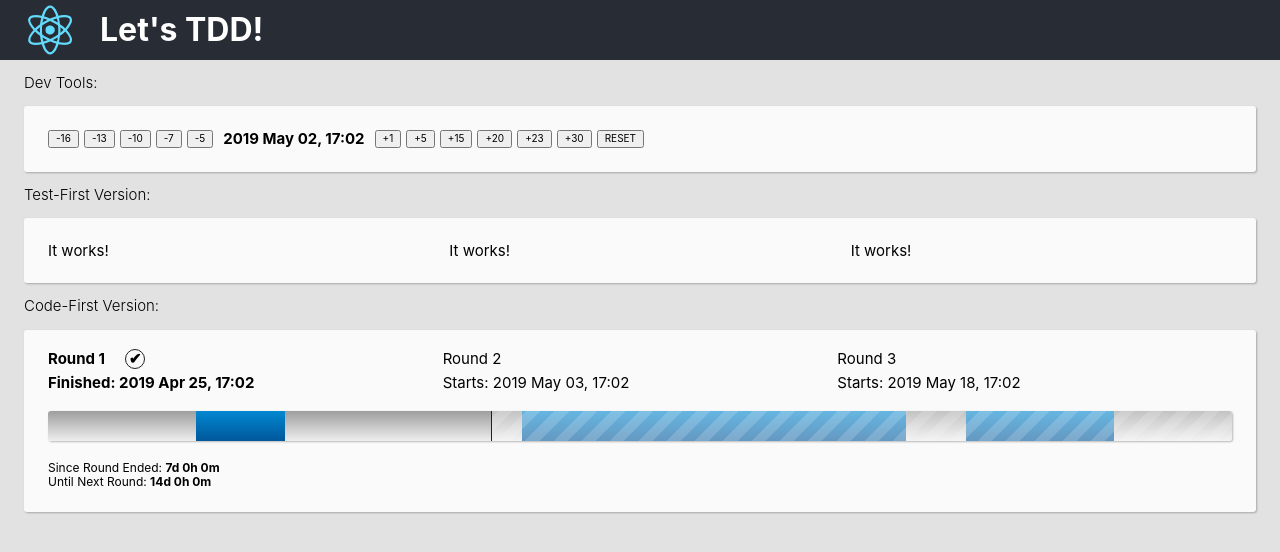
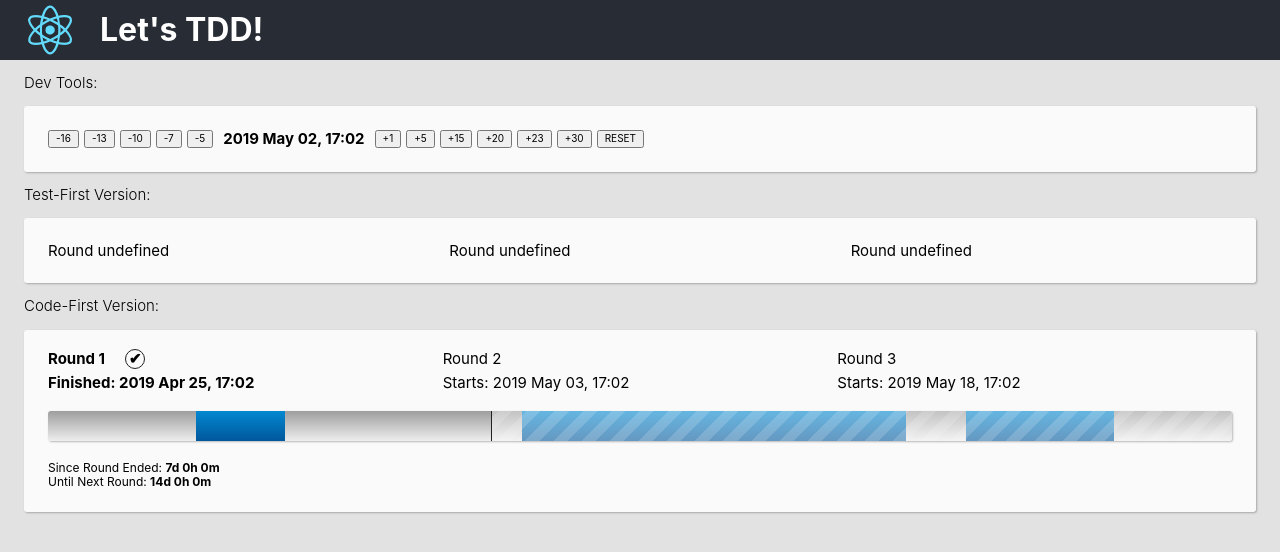
Before and after one commit to aroslaniec/tdd, a React (Create React App) app: page / in a window 1280 px wide. Shown: the top 552 px of the page. Built offline with nearby package versions, Linux system fonts and the light colour scheme.

Commit message:
[#6 Green] Add fake round title to `<TTDEventSummaryRoundHeading/>` to fulfill test

```diff
--- a/src/components/TDDEventSummaryRoundHeading/TDDEventSummaryRoundHeading.js
+++ b/src/components/TDDEventSummaryRoundHeading/TDDEventSummaryRoundHeading.js
@@ -8,7 +8,13 @@ class TDDEventSummaryRoundHeading extends Component {
   static displayName = "TDDEventSummary";
 
   render() {
-    return <div className="tdd-event-summary-round-heading">It works!</div>;
+    return (
+      <div className="tdd-event-summary-round-heading">
+        <div className="tdd-event-summary-round-heading__title">
+          Round {this.props.roundNumber || "undefined"}
+        </div>
+      </div>
+    );
   }
 }
 
```
